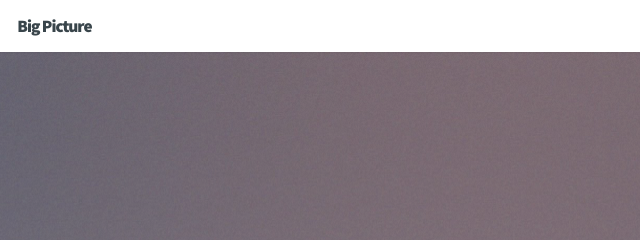
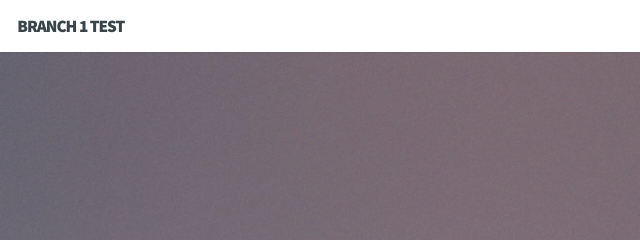
Before and after one commit to cristian412/gitFacilito, a plain HTML site: page index.html in a window 1280 px wide. Shown: the top 240 px of the page, 0-640 px from the left. Drawn offline with Linux system fonts and the light colour scheme.

Commit message:
branch test primer commit

```diff
--- a/index.html
+++ b/index.html
@@ -31,7 +31,7 @@
 			<header id="header">
 
 				<!-- Logo -->
-					<h1 id="logo">Big Picture</h1>
+					<h1 id="logo">BRANCH 1 TEST</h1>
 
 				<!-- Nav -->
 					<nav id="nav">
```
